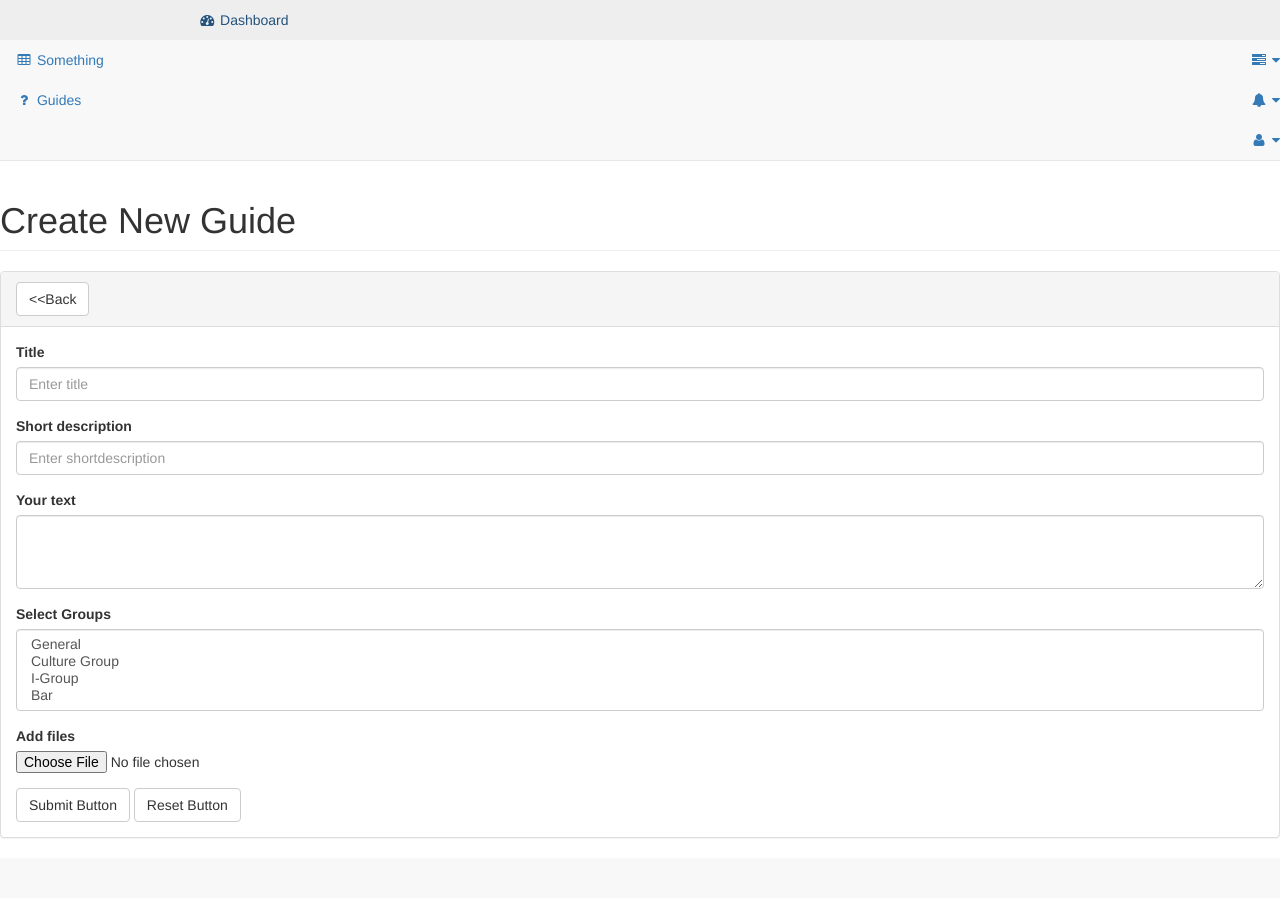
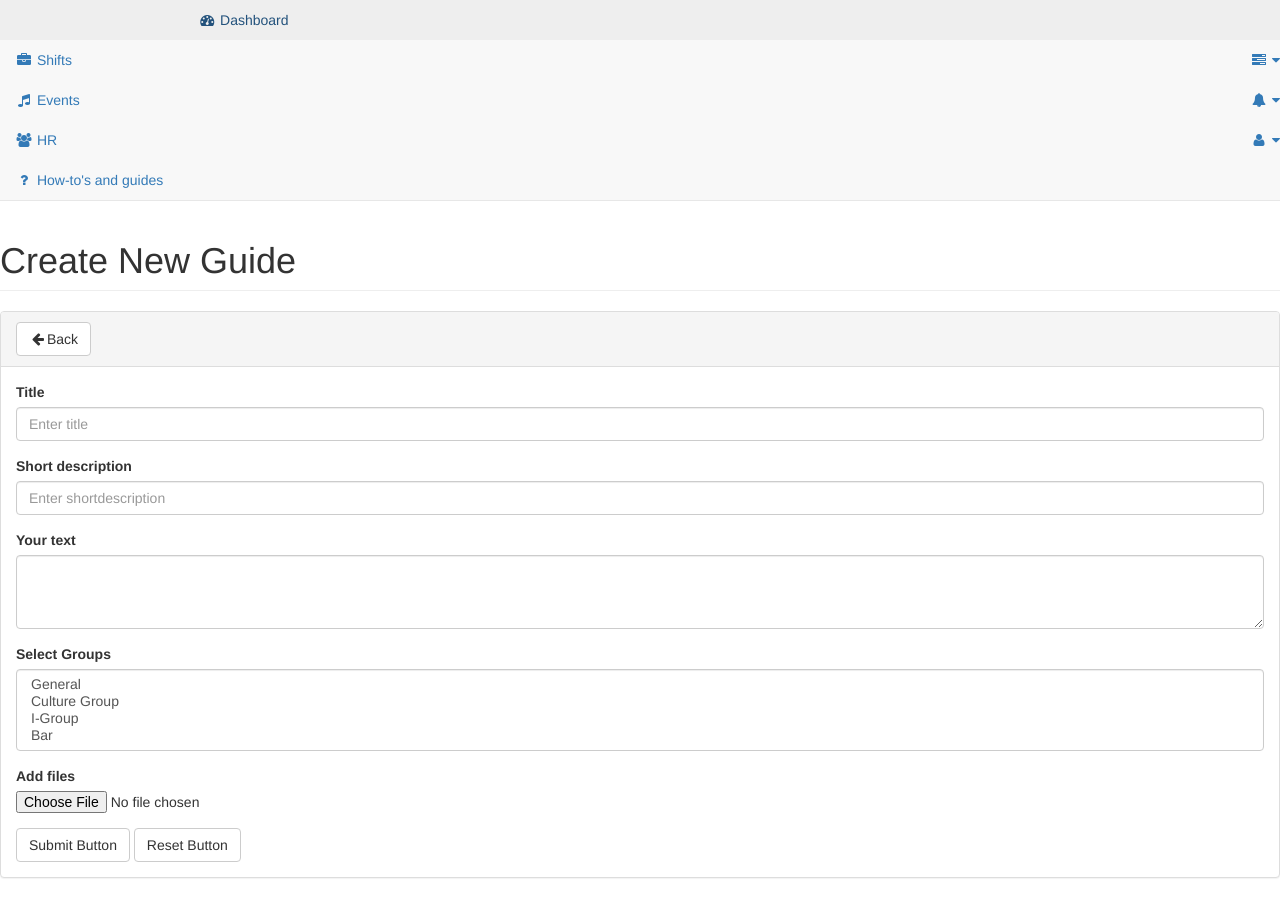
Before and after one commit to Sheepyhead/dEksSysGroup2, a Django app: page /guides/create_guide in a window 1280 px wide. Before the commit the page ends 838 px from the top, so only its background shows below. Run offline with Django 3.2, Linux system fonts and the light colour scheme; some libraries are stand-ins or nearby versions.

Commit message:
Prettyfication.

```diff
--- a/templates/base.html
+++ b/templates/base.html
@@ -3,6 +3,7 @@
 
 <head>
 
+    <title>SH Aarhus backend</title>
     {% include 'css_and_scripts.html' %}
 
 </head>
@@ -250,10 +251,16 @@
                         <a href="{% url 'index' %}"><i class="fa fa-dashboard fa-fw"></i> Dashboard</a>
                     </li>
                     <li>
-                        <a href="#"><i class="fa fa-table fa-fw"></i> Something</a>
+                        <a href="#"><i class="fa fa-briefcase fa-fw"></i> Shifts</a>
                     </li>
                     <li>
-                        <a href="{% url 'guides' %}"><i class="fa fa-question fa-fw"></i> Guides</a>
+                        <a href="#"><i class="fa fa-music fa-fw"></i> Events</a>
+                    </li>
+                    <li>
+                        <a href="#"><i class="fa fa-users fa-fw"></i> HR</a>
+                    </li>
+                    <li>
+                        <a href="{% url 'guides' %}"><i class="fa fa-question fa-fw"></i> How-to's and guides</a>
                     </li>
                 </ul>
             </div>
--- a/templates/css_and_scripts.html
+++ b/templates/css_and_scripts.html
@@ -3,8 +3,6 @@
 <meta name="viewport" content="width=device-width, initial-scale=1">
 <meta name="description" content="">
 <meta name="author" content="">
-
-<title>SB Admin 2 - Bootstrap Admin Theme</title>
 {% load static %}
 <!-- Bootstrap Core CSS -->
 <link href="{% static "vendor/bootstrap/css/bootstrap.min.css" %}" rel="stylesheet">
--- a/templates/guides/create_guide.html
+++ b/templates/guides/create_guide.html
@@ -12,7 +12,7 @@
             <div class="col-lg-12">
                 <div class="panel panel-default">
                     <div class="panel-heading">
-                        <a type="button" class="btn btn-default" href="#">&lt&ltBack</a>
+                        <a type="button" class="btn btn-default" href="#"><i class="fa fa-arrow-left fa-fw"></i>Back</a>
                     </div>
                     <div class="panel-body">
                         <div class="row">
```
